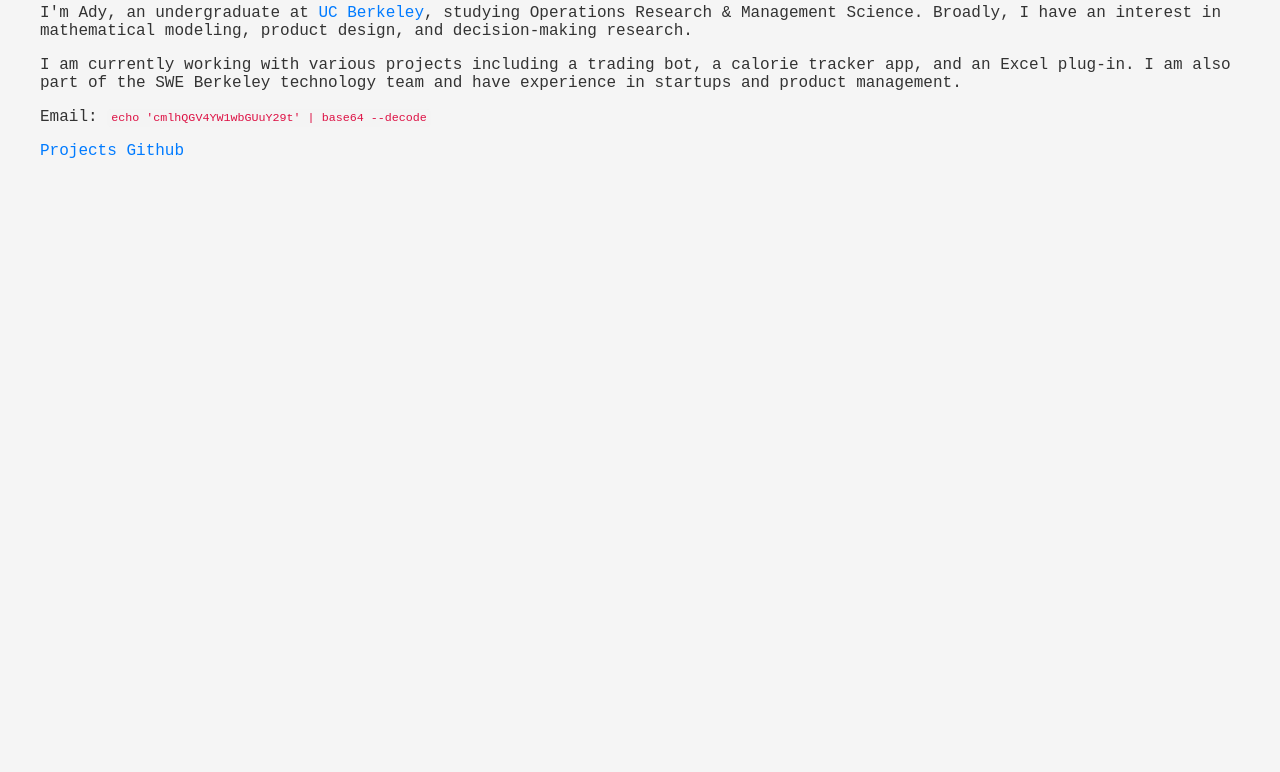
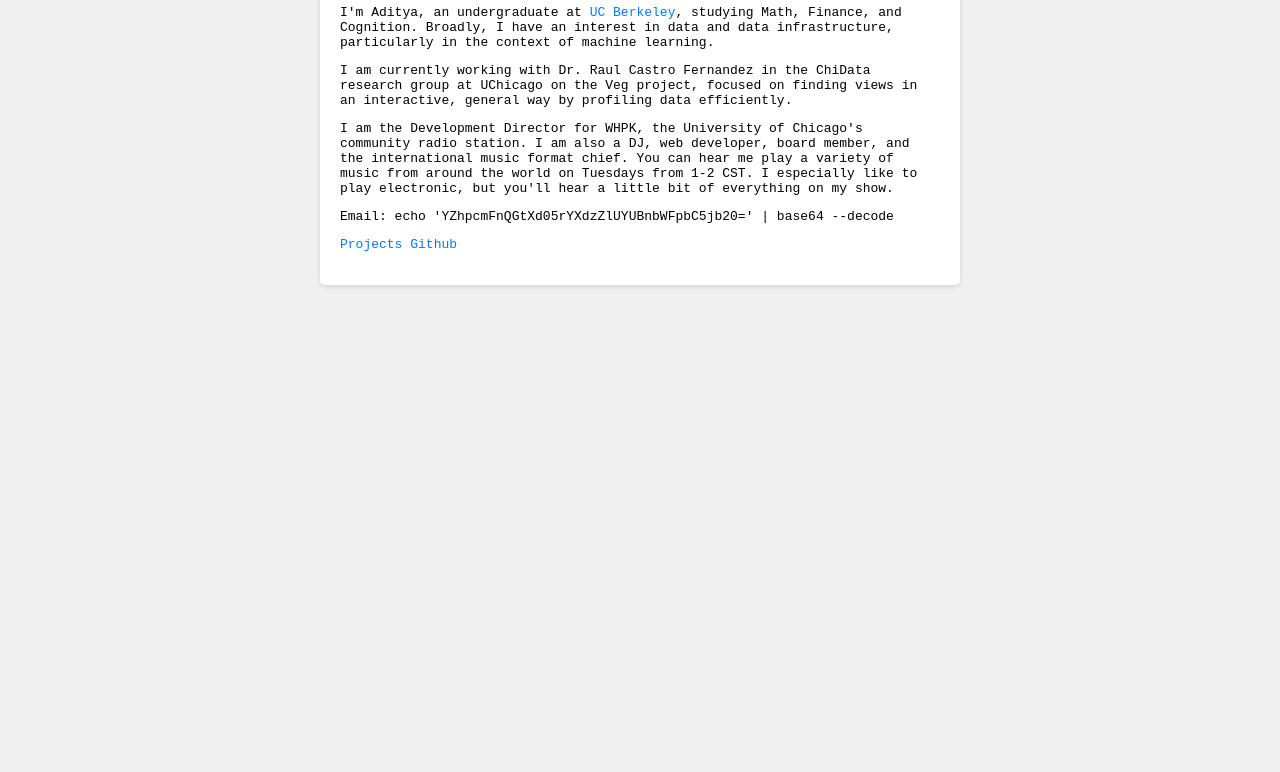
Before and after one commit to ady-bhai/gimmethatshiwebsite, a plain HTML site: page index.html in a window 1280 px wide. Shown: the part 108-880 px from the top of the page. After the commit the page ends 800 px from the top, so only its background shows below. Drawn offline with Linux system fonts and the light colour scheme.

Commit message:
Update index.html

```diff
--- a/index.html
+++ b/index.html
@@ -3,25 +3,38 @@
 <head>
     <meta charset="UTF-8">
     <meta name="viewport" content="width=device-width, initial-scale=1.0">
-    <title>Aditya Mehta</title>
-    <link rel="stylesheet" href="style.css">
+    <title>Chirag Kawediya</title>
+    <style>
+        body {
+            font-family: monospace;
+            background-color: #f0f0f0;
+            padding: 20px;
+        }
+        .container {
+            max-width: 600px;
+            margin: 0 auto;
+            background-color: #ffffff;
+            padding: 20px;
+            border-radius: 5px;
+            box-shadow: 0 2px 5px rgba(0, 0, 0, 0.1);
+        }
+        a {
+            color: #007bff;
+            text-decoration: none;
+        }
+        a:hover {
+            text-decoration: underline;
+        }
+    </style>
 </head>
 <body>
     <div class="container">
         <h1>Aditya Mehta</h1>
-        <p>
-            I'm Ady, an undergraduate at <a href="#">UC Berkeley</a>, studying Operations Research & Management Science. Broadly, I have an interest in mathematical modeling, product design, and decision-making research.
-        </p>
-        <p>
-            I am currently working with various projects including a trading bot, a calorie tracker app, and an Excel plug-in. I am also part of the SWE Berkeley technology team and have experience in startups and product management.
-        </p>
-        <p>
-            Email: <code>echo 'cmlhQGV4YW1wbGUuY29t' | base64 --decode</code>
-        </p>
-        <p>
-            <a href="#">Projects</a>
-            <a href="#">Github</a>
-        </p>
+        <p>I'm Aditya, an undergraduate at <a href="https://www.berkeley.edu/">UC Berkeley</a>, studying Math, Finance, and Cognition. Broadly, I have an interest in data and data infrastructure, particularly in the context of machine learning.</p>
+        <p>I am currently working with Dr. Raul Castro Fernandez in the ChiData research group at UChicago on the Veg project, focused on finding views in an interactive, general way by profiling data efficiently.</p>
+        <p>I am the Development Director for WHPK, the University of Chicago's community radio station. I am also a DJ, web developer, board member, and the international music format chief. You can hear me play a variety of music from around the world on Tuesdays from 1-2 CST. I especially like to play electronic, but you'll hear a little bit of everything on my show.</p>
+        <p>Email: <code>echo 'YZhpcmFnQGtXd05rYXdzZlUYUBnbWFpbC5jb20=' | base64 --decode</code></p>
+        <p><a href="#">Projects</a> <a href="#">Github</a></p>
     </div>
 </body>
 </html>
```
